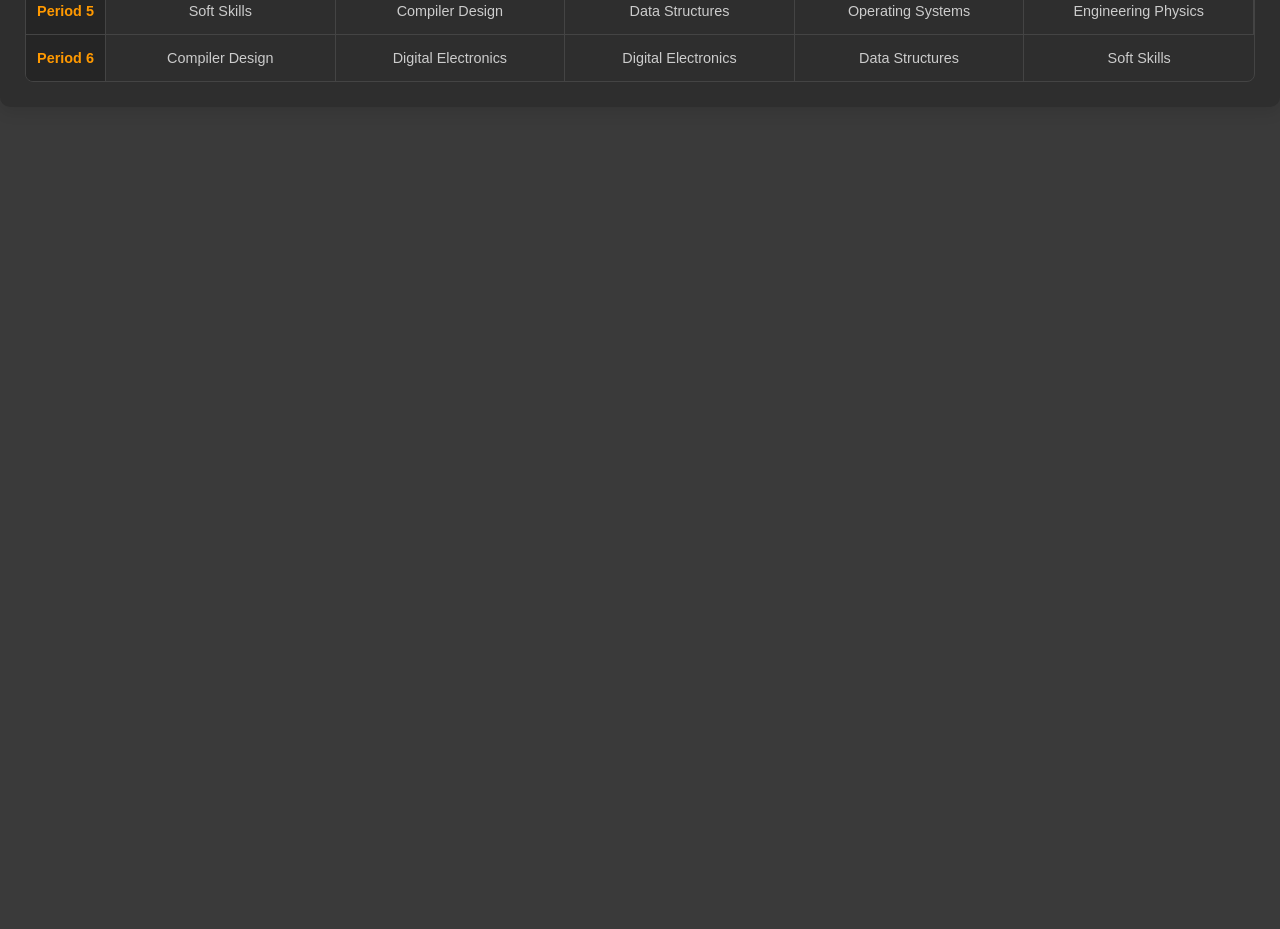
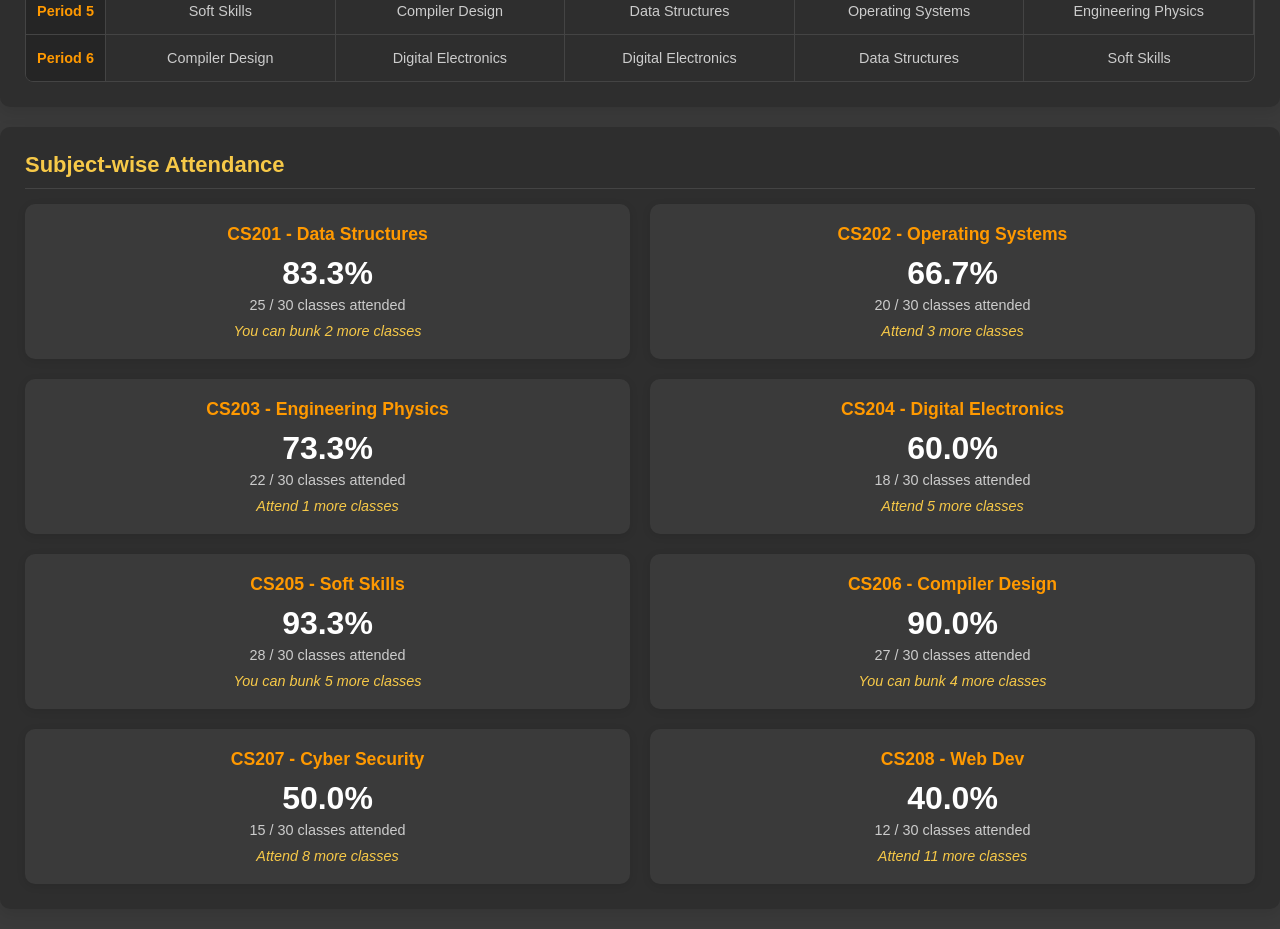
Before and after one commit to aar0njv/dbms_project, a React (Vite) app: page /dashboard in a window 1280 px wide. Shown: the part 520-1449 px from the top of the page. Before the commit the page ends 800 px from the top, so only its background shows below. Built offline with nearby package versions, Linux system fonts and the light colour scheme.

Commit message:
attendance-container

```diff
--- /dev/null
+++ b/src/components/SubjectAttendance.jsx
@@ -0,0 +1,53 @@
+import React from 'react';
+
+
+const SubjectAttendance = () => {
+  // Dummy data for 6 subjects
+  const subjects = [
+    { code: 'CS201', name: 'Data Structures', attended: 25, total: 30, target: 75 },
+    { code: 'CS202', name: 'Operating Systems', attended: 20, total: 30, target: 75 },
+    { code: 'CS203', name: 'Engineering Physics', attended: 22, total: 30, target: 75 },
+    { code: 'CS204', name: 'Digital Electronics', attended: 18, total: 30, target: 75 },
+    { code: 'CS205', name: 'Soft Skills', attended: 28, total: 30, target: 75 },
+    { code: 'CS206', name: 'Compiler Design', attended: 27, total: 30, target: 75 },
+    { code: 'CS207', name: 'Cyber Security', attended: 15, total: 30, target: 75 },
+    { code: 'CS208', name: 'Web Dev', attended: 12, total: 30, target: 75 }
+  ];
+
+  const calculateStatus = (attended, total, target) => {
+    const currentPercentage = (attended / total) * 100;
+    const requiredClasses = Math.ceil((target / 100) * total);
+    const classesToAttend = requiredClasses - attended;
+    const classesCanBunk = total - requiredClasses - (total - attended);
+
+    if (currentPercentage >= target) {
+      return `You can bunk ${Math.floor(classesCanBunk)} more classes`;
+    } else {
+      return `Attend ${classesToAttend} more classes`;
+    }
+  };
+
+  return (
+    <section className="dashboard-card subject-attendance-container">
+      <h2 className="card-title">Subject-wise Attendance</h2>
+      <div className="subjects-grid">
+        {subjects.map(subject => (
+          <div key={subject.code} className="subject-box">
+            <h3 className="subject-title">{subject.code} - {subject.name}</h3>
+            <p className="attendance-percentage">
+              {((subject.attended / subject.total) * 100).toFixed(1)}%
+            </p>
+            <p className="attendance-fraction">
+              {subject.attended} / {subject.total} classes attended
+            </p>
+            <p className="attendance-status">
+              {calculateStatus(subject.attended, subject.total, subject.target)}
+            </p>
+          </div>
+        ))}
+      </div>
+    </section>
+  );
+};
+
+export default SubjectAttendance;
--- a/src/pages/Dashboard.jsx
+++ b/src/pages/Dashboard.jsx
@@ -1,6 +1,7 @@
 import React from 'react';
 import Header from '../components/Header.jsx';
 import Timetable from '../components/Timetable';
+import SubjectAttendance from '../components/SubjectAttendance';
 import '../styles/Dashboard.css'
 
 
@@ -9,6 +10,7 @@ const Dashboard = () => {
     <div>
       <Header />
       <Timetable />
+      <SubjectAttendance />
     </div>
   );
 };
--- a/src/styles/Dashboard.css
+++ b/src/styles/Dashboard.css
@@ -142,3 +142,70 @@ body {
 .subject-name {
   color: #ccc;
 }
+
+/* Subject Attendance Styles */
+.subject-attendance-container {
+  /* This class is already covered by .dashboard-card */
+}
+
+.subjects-grid {
+  display: grid;
+  grid-template-columns: repeat(2, 1fr); /* 2 columns */
+  gap: 20px;
+}
+
+.subject-box {
+  background-color: #3a3a3a;
+  padding: 20px;
+  border-radius: 10px;
+  box-shadow: 0 2px 8px rgba(0, 0, 0, 0.1);
+  text-align: center;
+}
+
+.subject-title {
+  font-size: 1.1em;
+  font-weight: bold;
+  color: #FF9900;
+  margin-top: 0;
+  margin-bottom: 10px;
+}
+
+.attendance-percentage {
+  font-size: 2em;
+  font-weight: bold;
+  margin-top: 0;
+  margin-bottom: 5px;
+}
+
+.attendance-fraction {
+  font-size: 0.9em;
+  color: #ccc;
+  margin-top: 0;
+  margin-bottom: 10px;
+}
+
+.attendance-status {
+  font-size: 0.9em;
+  font-style: italic;
+  color: #f7c948;
+}
+
+/* Base Card and Title Styles */
+/* These are the same as before, just included for context */
+.dashboard-card {
+  background-color: #2e2e2e;
+  padding: 25px;
+  border-radius: 10px;
+  margin-bottom: 20px;
+  box-shadow: 0 5px 15px rgba(0, 0, 0, 0.1);
+  color: #fff;
+}
+
+.card-title {
+  color: #f7c948;
+  margin-top: 0;
+  margin-bottom: 15px;
+  font-size: 22px;
+  border-bottom: 1px solid #444;
+  padding-bottom: 10px;
+}
```
Also changed, not shown: 1 other file (tests, documents, lock files or other folders).
